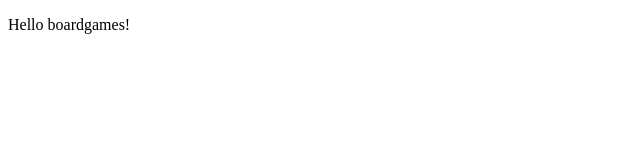
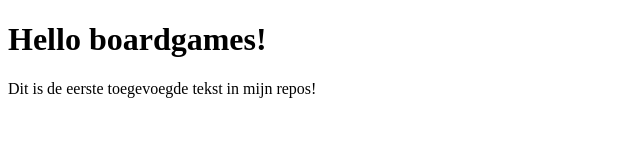
Before and after one commit to adegraaf/boardgames, a plain HTML site: page index.html in a window 1280 px wide. Shown: the whole page, without its empty margins (0-640 px from the left). Drawn offline with Linux system fonts and the light colour scheme.

Commit message:
Added first paragraph

```diff
--- a/index.html
+++ b/index.html
@@ -7,6 +7,7 @@
         <link rel="stylesheet" href="css/style.css">
     </head>
     <body>
-        <p>Hello boardgames!</p>
+        <h1>Hello boardgames!</h1>
+        <p>Dit is de eerste toegevoegde tekst in mijn repos!</p>
     </body>
 </html>
```
